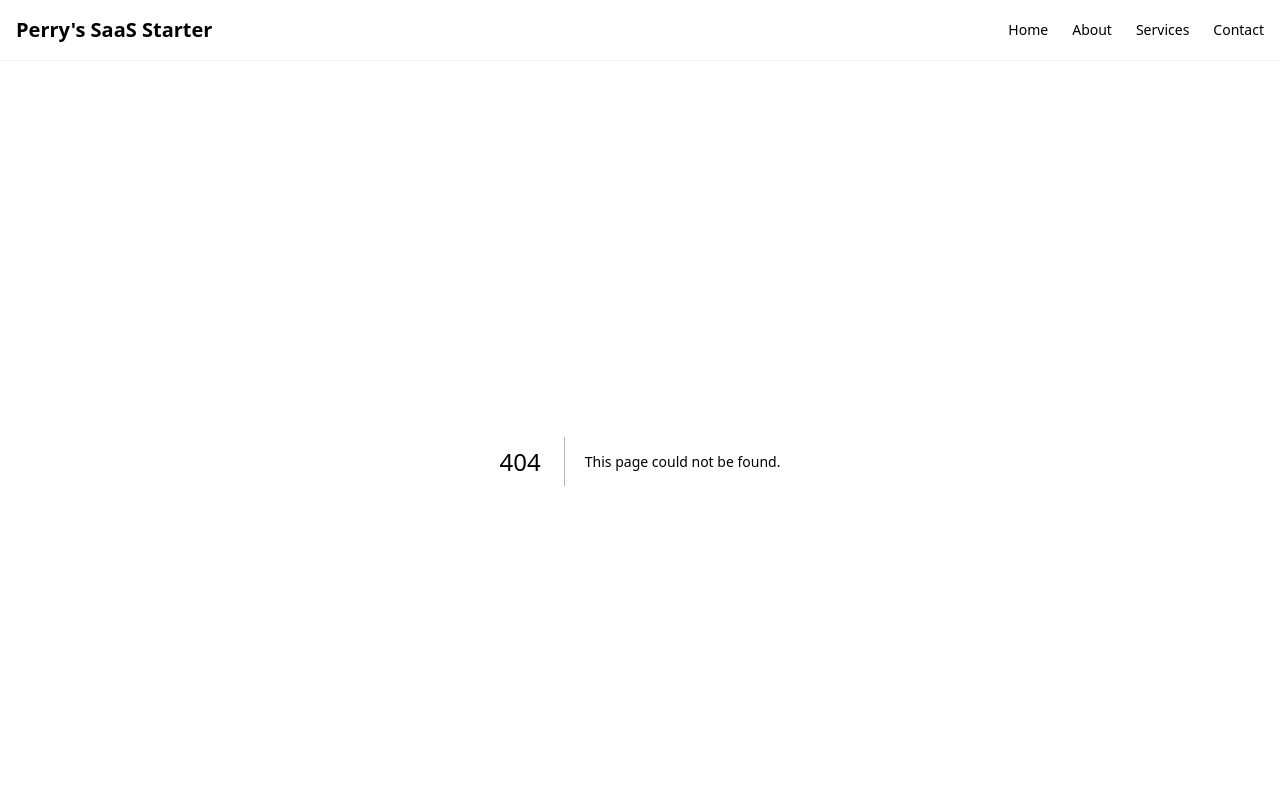
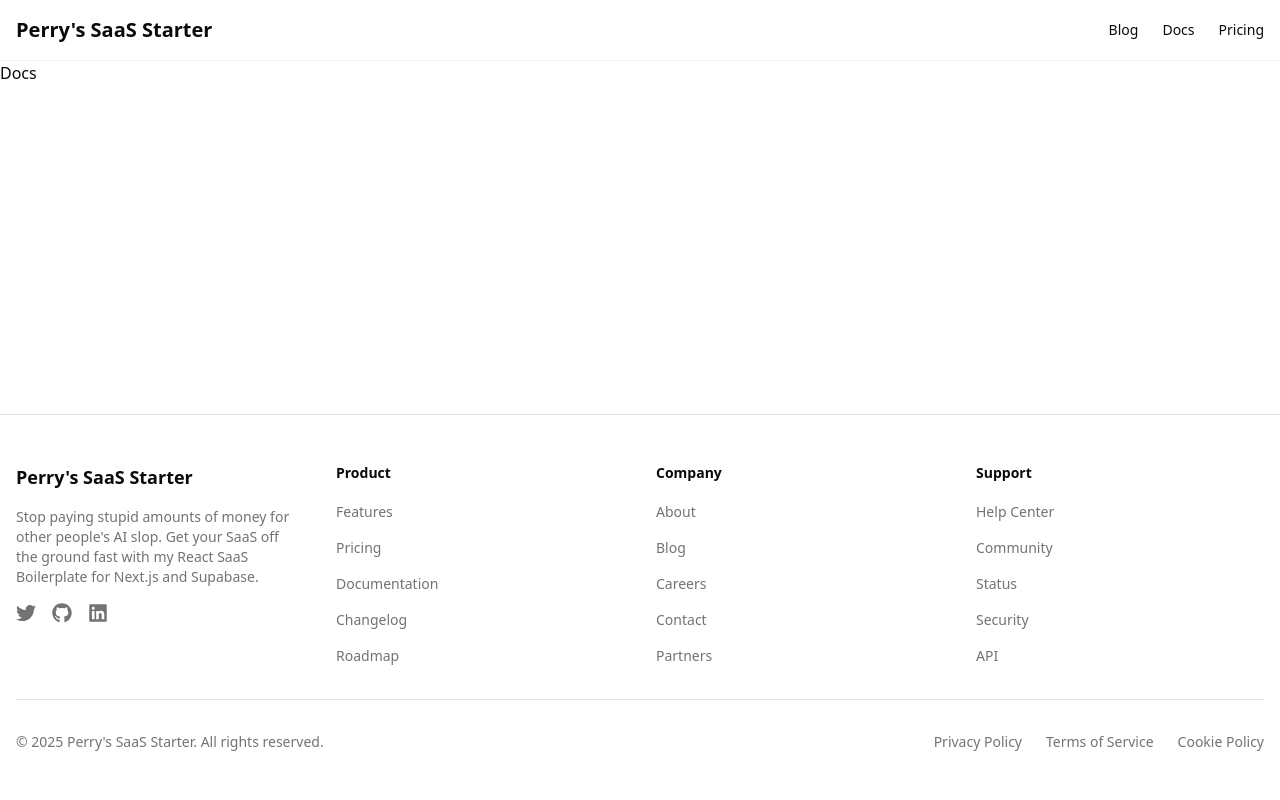
Before and after one commit to perryfardella/perrys-saas-starter, a Next.js app: page /docs in a window 1280 px wide. Before the commit this address had no page. Shown: the top 800 px of the page. Built offline with nearby package versions, Linux system fonts and the light colour scheme.

Commit message:
Add new page for docs, add docs and blog to header

```diff
--- /dev/null
+++ b/app/docs/page.tsx
@@ -0,0 +1,7 @@
+export default function Docs() {
+  return (
+    <div>
+      <h1>Docs</h1>
+    </div>
+  );
+}
--- a/components/header.tsx
+++ b/components/header.tsx
@@ -8,10 +8,9 @@ import { appName } from "@/config/config";
 
 // Single source of truth for menu items
 const menuItems = [
-  { href: "/", label: "Home" },
-  { href: "/about", label: "About" },
-  { href: "/services", label: "Services" },
-  { href: "/contact", label: "Contact" },
+  { href: "/blog", label: "Blog" },
+  { href: "/docs", label: "Docs" },
+  { href: "/pricing", label: "Pricing" },
 ] as const;
 
 export const Header = () => {
```
